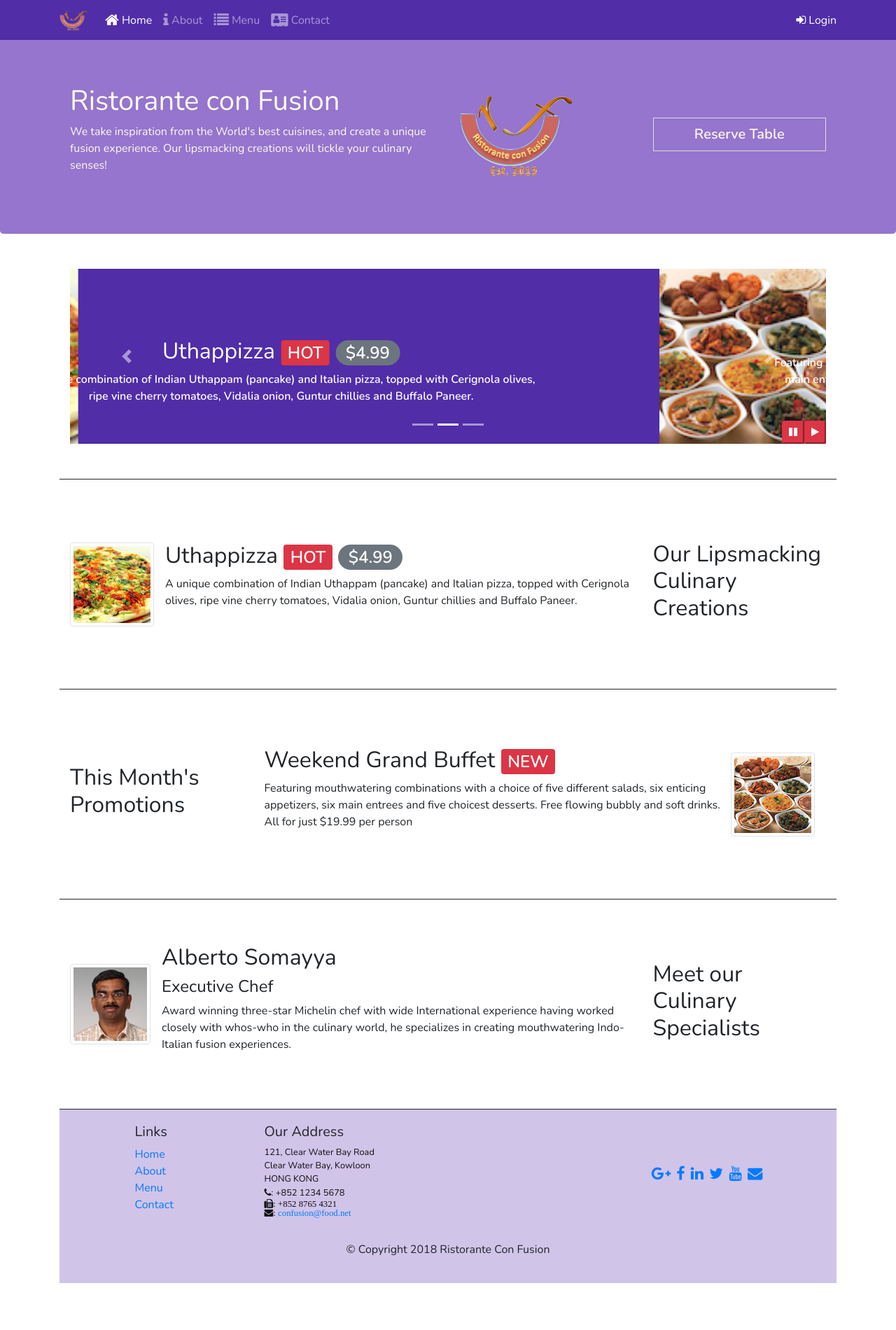
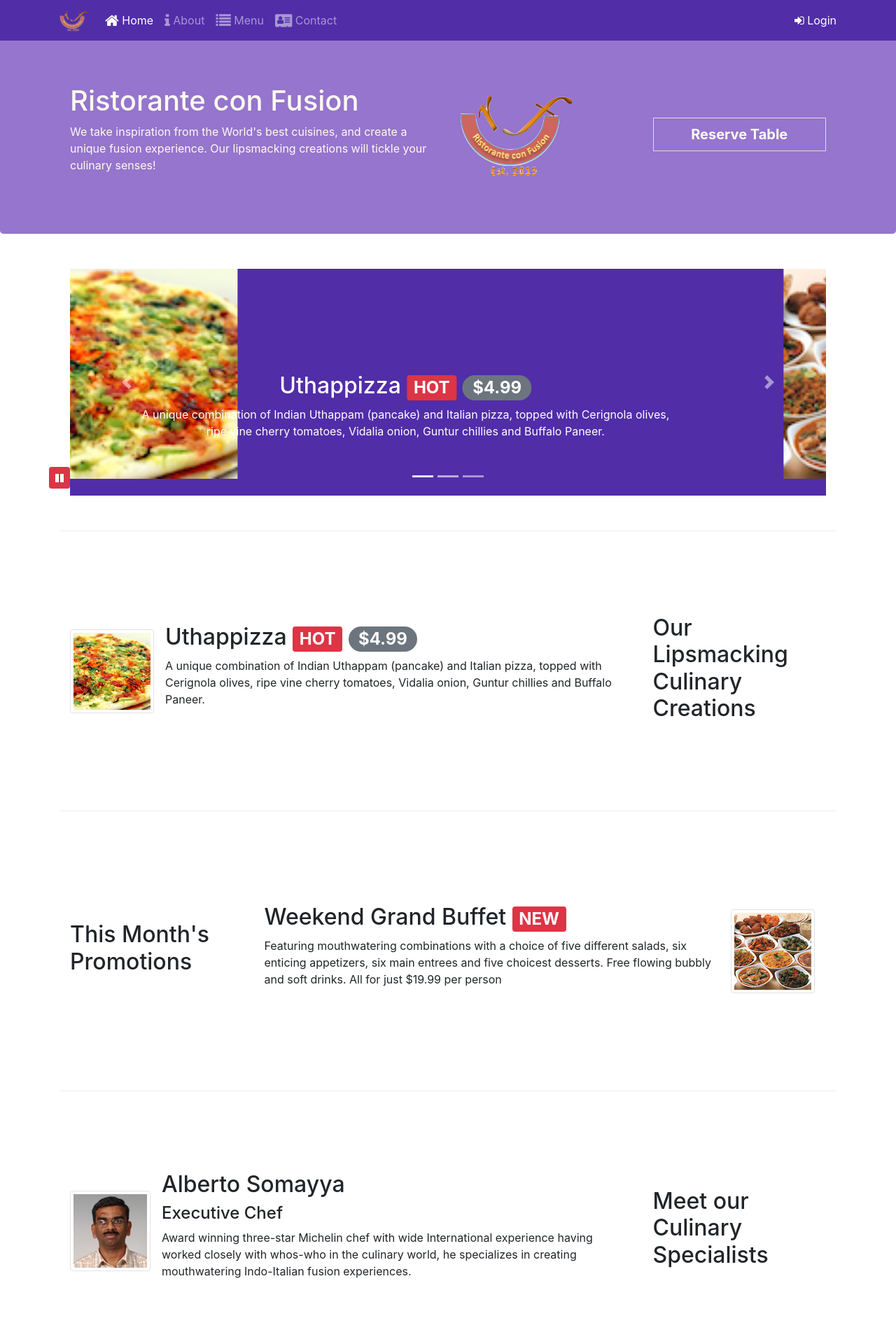
Before and after one commit to bansaljatin05/BootstrapPractice, a website: page index.html in a window 1280 px wide. Shown: the top 1900 px of the page at 70% size. Before the commit the page ends 1833 px from the top, so only its background shows below. Drawn offline with nearby package versions, Linux system fonts and the light colour scheme.

Commit message:
Less And Sass with Seperate Javascript Folder

```diff
--- /dev/null
+++ b/css/style-old.css
@@ -0,0 +1,74 @@
+
+.row-header {
+    margin: 0px auto;
+    padding: 0px auto;
+}
+.row-content {
+    margin: 0px auto;
+    padding: 50px 0px 50px 0px;
+    border-bottom: 1px solid;
+    min-height: 300px;
+}
+.footer {
+    background-color: #d1c4e9;
+    padding: 20px 0px;
+    margin: 0px auto;
+}
+.jumbotron {
+    padding: 70px 30px;
+    margin: 0px;
+    background: #9575cd;
+    color: floralwhite;
+}
+.address {
+    font-size: 80%;
+    margin: 0px;
+    color: #0f0f0f;
+}
+body {
+    padding: 50px 0px 0px 0px;
+    z-index: 0;
+    font-family: 'Nunito', sans-serif;
+}
+.navbar-dark {
+    background-color: #512da8;
+}
+.tab-content{
+    border-left: 1px solid #ddd;
+    border-right: 1px solid #ddd;
+    border-bottom: 1px solid #ddd;
+    padding: 10px;
+
+}
+#reservebtn {
+    background-color: #9575cd;
+    border: 1px solid #ddd;
+    border-radius: 0px;
+}
+#reservebtn:hover {
+    background-color: white;
+    color: black;
+}
+.navbar-text {
+    cursor: pointer;
+}
+.carousel {
+    background: #512da8;
+}
+.carousel-item {
+    vertical-align: middle;
+    height: 250px;
+    color: black;
+    font-weight: bold;
+}
+.carousel-item img {
+    position: absolute;
+    top: 0;
+    left: 0;
+    min-height: 250px;
+}
+#carouselButtons {
+    right: 0px;
+    bottom: 0px;
+    position: absolute;
+}
--- /dev/null
+++ b/css/style.less
@@ -0,0 +1,87 @@
+@lt-grey: #ddd;
+@background-dark: #512da8;
+@background-light: #9575cd;
+@background-pale: #D1C4E9;
+
+@carousel-item-height: 300px;
+
+.zero-margin(@pad-up-dn: 0px, @pad-left-right: 0px) {
+    margin: 0px auto;
+    padding: @pad-up-dn @pad-left-right;
+}
+
+.row-header{
+    .zero-margin();
+}
+
+.row-content {
+    .zero-margin(50px,0px);
+    border-bottom: 1px ridge;
+    min-height:400px;
+}
+
+.footer{
+    background-color: @background-pale;
+    .zero-margin(20px, 0px);
+}
+
+.jumbotron {
+    .zero-margin(70px,30px);
+    margin: 0px;
+    background: @background-light ;
+    color:floralwhite;
+}
+
+address{
+    font-size:80%;
+    margin:0px;
+    color:#0f0f0f;
+}
+
+body{
+    padding:50px 0px 0px 0px;
+    z-index:0;
+}
+
+.navbar-dark {
+     background-color: @background-dark;
+}
+
+.tab-content {
+    border-left: 1px solid @lt-grey;
+    border-right: 1px solid @lt-grey;
+    border-bottom: 1px solid @lt-grey;
+    padding: 10px;
+}
+.carousel {
+    background:@background-dark;
+
+    .carousel-item {
+        height: @carousel-item-height;
+        img {
+            position: absolute;
+            top: 0;
+            left: 0;
+            min-height: 300px;
+        }
+    }
+}
+
+#carouselButton {
+    right:0px;
+    position: absolute;
+    bottom: 0px;
+    z-index: 1;
+}
+#reservebtn {
+    background-color: @background-light;
+    border: 1px solid @lt-grey;
+    border-radius: 0px;
+}
+#reservebtn:hover {
+    background-color: white;
+    color: black;
+}
+.navbar-text {
+    cursor: pointer;
+}
--- /dev/null
+++ b/css/style.scss
@@ -0,0 +1,99 @@
+$lt-gray: #ddd;
+$background-dark: #512DA8;
+$background-light: #9575CD;
+$background-pale: #D1C4E9;
+$background-white: white;
+
+// Height variables
+$carousel-item-height: 300px;
+
+@mixin zero-margin($pad-up-dn, $pad-left-right) {
+	margin:0px auto;
+	padding: $pad-up-dn $pad-left-right;
+}
+
+.row-header{
+    @include zero-margin(0px,0px);
+}
+
+.row-content {
+    @include zero-margin(50px,0px);
+    border-bottom: 1px ridge;
+    min-height:400px;
+}
+
+.footer{
+    background-color: $background-pale;
+    @include zero-margin(20px, 0px);
+}
+
+.jumbotron {
+    @include zero-margin(70px,30px);
+    background: $background-light ;
+    color:floralwhite;
+}
+
+address{
+    font-size:80%;
+    margin:0px;
+    color:#0f0f0f;
+}
+
+body{
+    padding:50px 0px 0px 0px;
+    z-index:0;
+}
+
+.navbar-dark {
+     background-color: $background-dark;
+}
+
+.tab-content {
+    border-left: 1px solid $lt-gray;
+    border-right: 1px solid $lt-gray;
+    border-bottom: 1px solid $lt-gray;
+    padding: 10px;
+}
+.carousel {
+    background:$background-dark;
+
+    .carousel-item {
+        height: $carousel-item-height;
+        img {
+            position: absolute;
+            top: 0;
+            left: 0;
+            min-height: 300px;
+        }
+    }
+}
+.modal-header {
+    background-color: $background-dark;
+    color: floralwhite;
+    .close{
+        color: $background-white;
+    }
+}
+.modal-body {
+    background-color: $background-pale;
+}
+
+#carouselButton {
+    right:0px;
+    position: absolute;
+    bottom: 0px;
+    z-index: 1;
+}
+
+#reservebtn {
+    background-color: #9575cd;
+    border: 1px solid #ddd;
+    border-radius: 0px;
+}
+#reservebtn:hover {
+    background-color: white;
+    color: black;
+}
+.navbar-text {
+    cursor: pointer;
+}
--- a/index.html
+++ b/index.html
@@ -32,7 +32,7 @@
                         <li class="nav-item"><a class="nav-link" href="./contactus.html"><span class="fa fa-address-card fa-lg"></span> Contact</a></li>
                 </ul>
                 <span class="navbar-text">
-                    <a data-toggle="modal" data-target="#loginModal">
+                    <a id="loginBtn" data-toggle="modal" data-target="#loginModal">
                         <span class="fa fa-sign-in"></span> Login
                     </a>
                 </span>
@@ -45,7 +45,7 @@
             <div class="modal-content">
                 <div class="modal-header">
                     <h4 class="modal-title">Login</h4>
-                    <button type="button" class="close" data-dismiss="modal">
+                    <button type="button" class="close" id="closeBtn1">
                         &times;
                     </button>
                 </div>
@@ -69,7 +69,7 @@
                             </div>
                         </div>
                         <div class="form-row">
-                            <button type="button" class="btn btn-secondary btn-sm ml-auto" data-dismiss="modal">Cancel</button>
+                            <button type="button" id="cancelBtn1" class="btn btn-secondary btn-sm ml-auto">Cancel</button>
                             <button type="submit" class="btn btn-primary btn-sm ml-1">Sign in</button>
                         </div>
                     </form>
@@ -90,7 +90,7 @@
                         <img src="./img/logo.png" class="img-fluid">
                     </div>
                     <div class="col-6 align-self-center">
-                        <a type="href" id="reservebtn" class="btn btn-primary btn-block btn-lg" data-toggle="modal" data-target="#reservationModal"><b>Reserve Table</b></a>
+                        <a type="href" id="reservebtn" class="btn btn-primary btn-block btn-lg"><b>Reserve Table</b></a>
                     </div>
                 </div>
             </div>
@@ -102,7 +102,7 @@
             <div class="modal-content">
                 <div class="modal-header">
                     <h4 class="modal-title">Reserve Table</h4>
-                    <button type="button" class="close" data-dismiss="modal">
+                    <button type="button" class="close" id="closeBtn2">
                         &times;
                     </button>
                 </div>
@@ -120,20 +120,20 @@
                                     <label class="custom-control-label" for="customRadioInline2">2</label>
                                   </div>
                                   <div class="custom-control custom-radio custom-control-inline">
-                                    <input type="radio" id="customRadioInline1" name="customRadioInline1" class="custom-control-input">
-                                    <label class="custom-control-label" for="customRadioInline1">3</label>
+                                    <input type="radio" id="customRadioInline3" name="customRadioInline1" class="custom-control-input">
+                                    <label class="custom-control-label" for="customRadioInline3">3</label>
                                   </div>
                                   <div class="custom-control custom-radio custom-control-inline">
-                                    <input type="radio" id="customRadioInline2" name="customRadioInline1" class="custom-control-input">
-                                    <label class="custom-control-label" for="customRadioInline2">4</label>
+                                    <input type="radio" id="customRadioInline4" name="customRadioInline1" class="custom-control-input">
+                                    <label class="custom-control-label" for="customRadioInline4">4</label>
                                   </div>
                                   <div class="custom-control custom-radio custom-control-inline">
-                                    <input type="radio" id="customRadioInline1" name="customRadioInline1" class="custom-control-input">
-                                    <label class="custom-control-label" for="customRadioInline1">5</label>
+                                    <input type="radio" id="customRadioInline5" name="customRadioInline1" class="custom-control-input">
+                                    <label class="custom-control-label" for="customRadioInline5">5</label>
                                   </div>
                                   <div class="custom-control custom-radio custom-control-inline">
-                                    <input type="radio" id="customRadioInline2" name="customRadioInline1" class="custom-control-input">
-                                    <label class="custom-control-label" for="customRadioInline2">6</label>
+                                    <input type="radio" id="customRadioInline6" name="customRadioInline1" class="custom-control-input">
+                                    <label class="custom-control-label" for="customRadioInline6">6</label>
                                   </div>
                             </div>
                         </div>
@@ -158,7 +158,7 @@
                             </div>
                         </div>
                         <div class="form-group row">
-                            <button type="button" class="btn btn-secondary btn-sm offset-sm-2" data-dismiss="modal">Cancel</button>
+                            <button type="button" id="cancelBtn2" class="btn btn-secondary btn-sm offset-sm-2">Cancel</button>
                             <button type="submit" class="btn btn-primary btn-sm ml-1">Reserve</button>
                         </div>
                     </form>
@@ -207,12 +207,10 @@
                         <span class="carousel-control-next-icon"></span>
                     </a>
                     <div class="btn-group" id="carouselButtons">
-                        <button class="bt btn-danger btn-sm" id="carouselPause">
+                        <button class="btn btn-danger btn-sm" id="carouselButton">
                             <span class="fa fa-pause"></span>
                         </button>
-                        <button class="bt btn-danger btn-sm" id="carouselPlay">
-                            <span class="fa fa-play"></span>
-                        </button>
+
                     </div>
                 </div>
             </div>
@@ -313,16 +311,7 @@
 <script src="node_modules/jquery/dist/jquery.slim.min.js"></script>
 <script src="node_modules/popper.js/dist/umd/popper.min.js"></script>
 <script src="node_modules/bootstrap/dist/js/bootstrap.min.js"></script>
-<script>
-    $(document).ready(function() {
-        $('#mycarousel').carousel({interval: 5000});
-        $('#carouselPause').click(function() {
-            $('#mycarousel').carousel('pause');
-        })
-        $('#carouselPlay').click(function() {
-            $('#mycarousel').carousel('cycle');
-        });
-    });
+<script src="js/scripts.js">
 </script>
 </body>
 
```
Also changed, not shown: aboutus.html (+1 -1 lines), contactus.html (+1 -0 lines), js/scripts.js (added, +34 -0 lines), package.json (+6 -4 lines), css/style.css, 1 other file.
